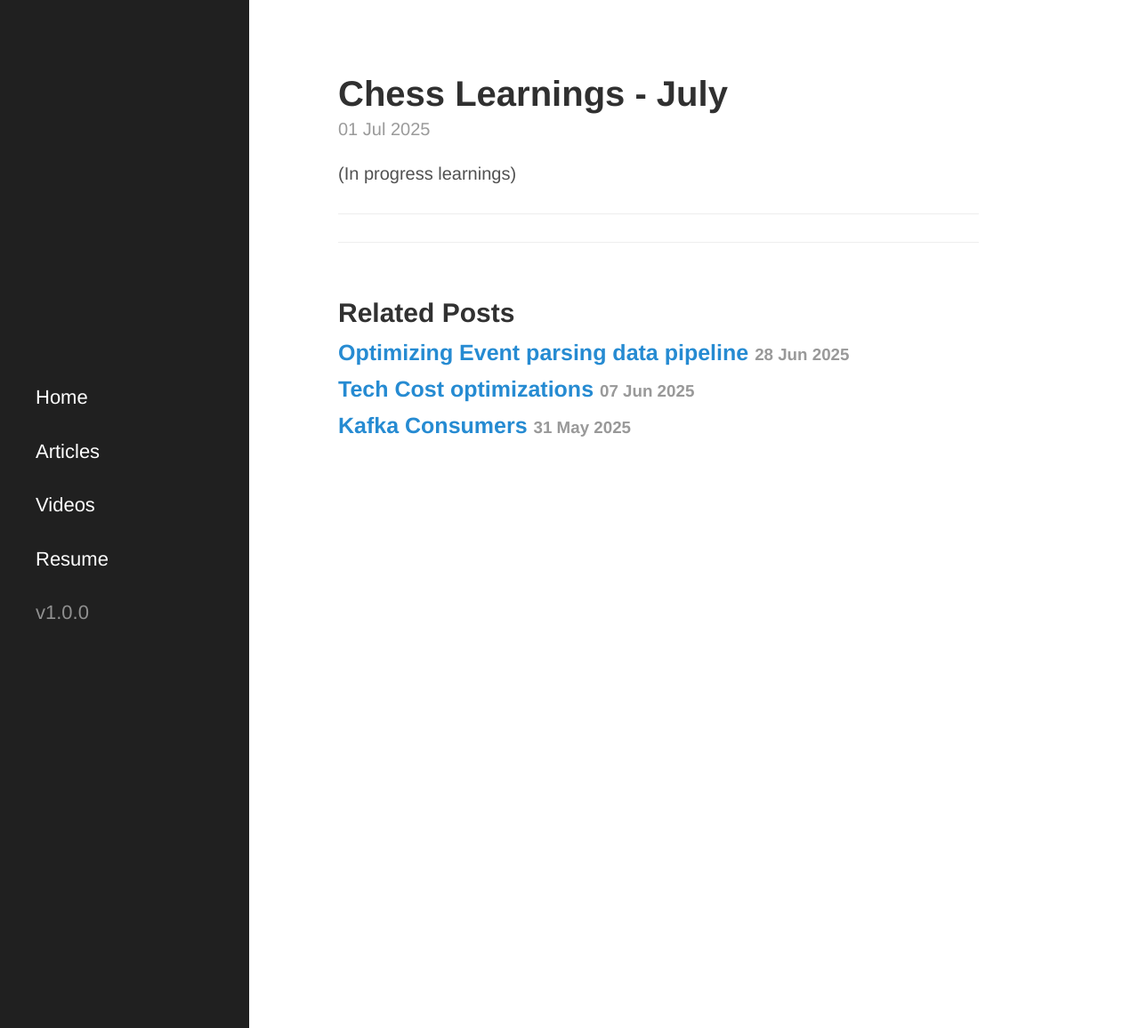
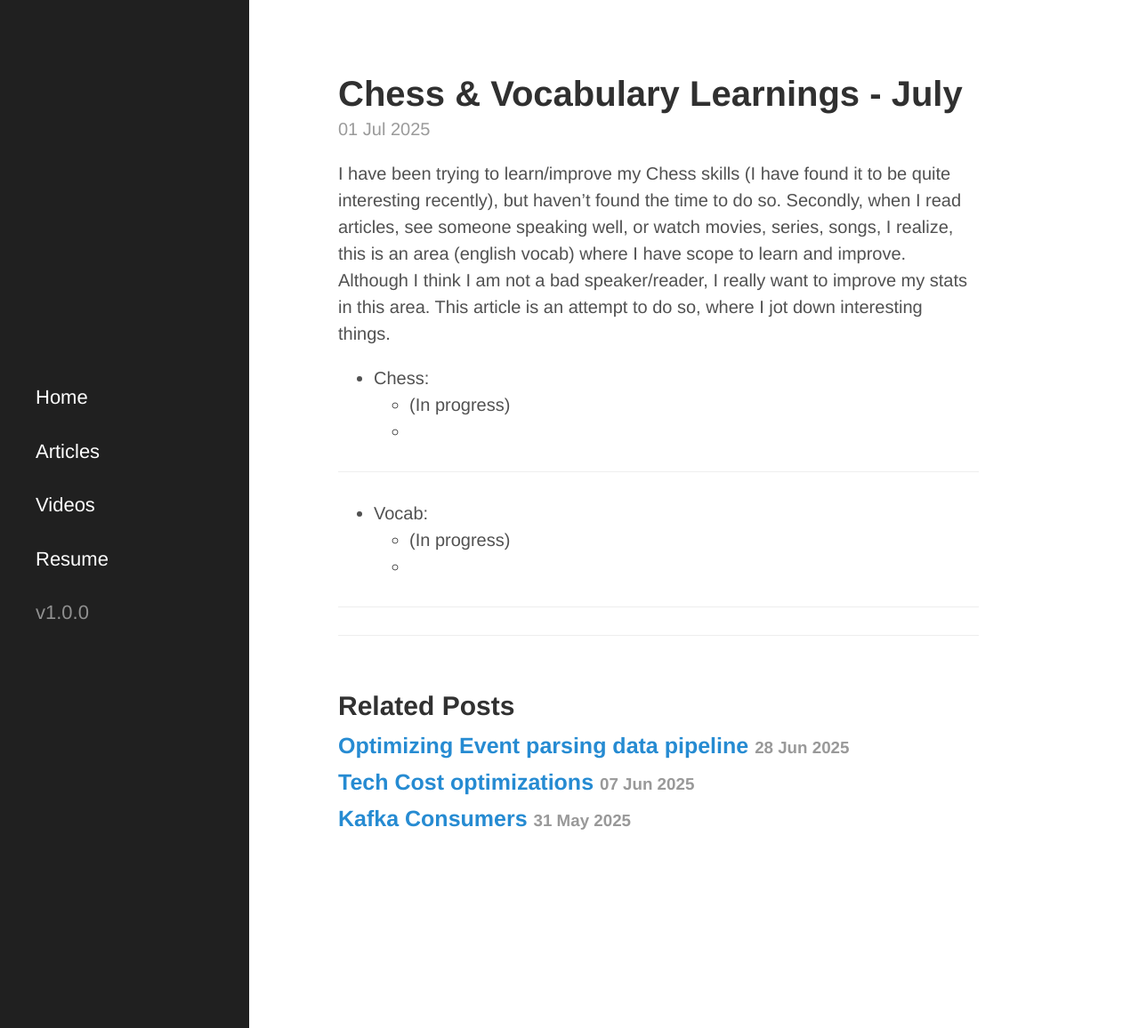
Before and after one commit to surajvm1/surajv311.github.io, a Jekyll site: the page built from _posts/2025-07-01-chess-july.md, in a window 1280 px wide and 1156 px high. Shown: the whole window at 89% size. Built offline with Jekyll 4.4.1, drawn with Linux system fonts in a browser that asks for light colours; some web fonts are replaced.

Commit message:
Update 2025-07-01-chess-july.md (#26)

```diff
--- a/_posts/2025-07-01-chess-july.md
+++ b/_posts/2025-07-01-chess-july.md
@@ -1,9 +1,21 @@
 ---
 layout: post
-title: Chess Learnings - July
+title: Chess & Vocabulary Learnings - July
 category: nonTechnicalArticles
 ---
 
-(In progress learnings)
+I have been trying to learn/improve my Chess skills (I have found it to be quite interesting recently), but haven't found the time to do so.
+Secondly, when I read articles, see someone speaking well, or watch movies, series, songs, I realize, this is an area (english vocab) where I have scope to learn and improve. Although I think I am not a bad speaker/reader, I really want to improve my stats in this area.
+This article is an attempt to do so, where I jot down interesting things.
+
+- Chess:
+  - (In progress)
+  -
+
+---------------------------
+
+- Vocab:
+  - (In progress)
+  -
 
 ---------------------------------------
```
